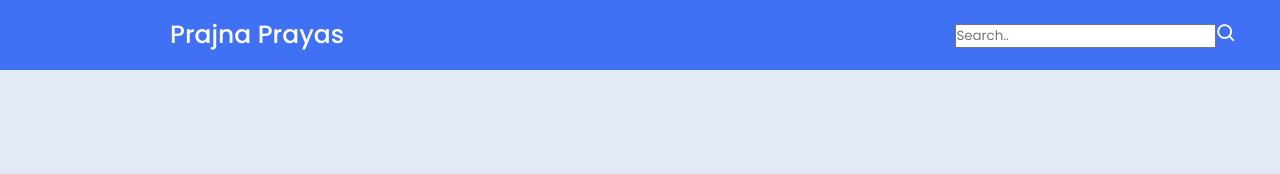
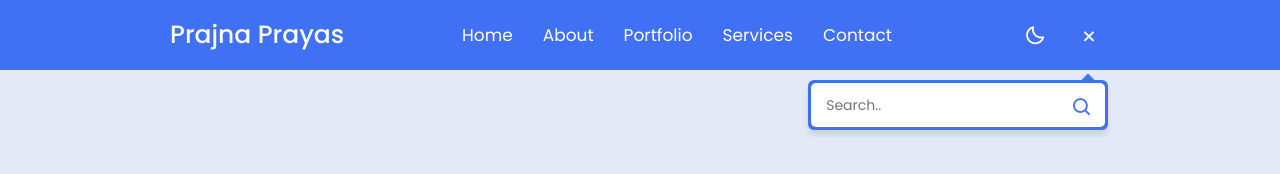
Before and after one commit to Prajna1999/portfolio, a website built with Parcel: page index.html in a window 1280 px wide. Both pictures are taken after a click on the icon 1085 px from the left and 35 px from the top of the page. Built offline with nearby package versions, Linux system fonts and the light colour scheme.

Commit message:
Fix: alignment issues

```diff
--- a/index.html
+++ b/index.html
@@ -22,7 +22,7 @@
       <div class="nav-bar">
         <span class="logo"><a href="#">Prajna Prayas</a></span>
 
-        <!-- <div class="menu">
+        <div class="menu">
           <ul class="nav-links">
             <li><a href="#">Home</a></li>
             <li><a href="#">About</a></li>
@@ -30,20 +30,23 @@
             <li><a href="#">Services</a></li>
             <li><a href="#">Contact</a></li>
           </ul>
-				</div> -->
+				</div>
         <div class="darkLight-searchBox">
           <div class="dark-light">
             <i class="bx bx-moon moon"></i>
             <i class="bx bx-sun sun"></i>
           </div>
           <div class="searchBox">
+            <div class="searchToggle">
               <i class="bx bx-x cancel"></i>
               <i class="bx bx-search search"></i>
+            </div>
 
               <div class="search-field">
                   <input type="text" placeholder="Search..">
                   <i class="bx bx-search"></i>
               </div>
+
           </div>
         </div>
       </div>
--- a/src/index.js
+++ b/src/index.js
@@ -4,7 +4,7 @@
 const body = document.querySelector("body");
 const nav = document.querySelector("nav");
 const modeToggle = document.querySelector(".dark-light");
-const searchToggle = document.querySelector(".searchBox");
+const searchToggle = document.querySelector(".searchToggle");
 
 //Event Listeners
 modeToggle.addEventListener("click", () => {
--- a/src/styles.css
+++ b/src/styles.css
@@ -107,6 +107,11 @@ nav {
   cursor: pointer;
   font-size: 22px;
   transition: all 0.3s ease;
+
+}
+.searchBox i{
+  bottom: 8px;
+  right: 5px;
 }
 .dark-light i.sun {
   opacity: 0;
@@ -120,17 +125,96 @@ nav {
   opacity:0;
   pointer-events: auto;
 }
-.searchBox i.cancel {
+.searchToggle i.cancel {
   opacity: 0;
   pointer-events: none;
 }
 
-.searchBox.active i.cancel{
+.searchToggle.active i.cancel{
   opacity: 1;
   pointer-events: auto;
 }
 
-.searchBox.active i.search{
+.searchToggle.active i.search{
   opacity: 0;
   pointer-events: auto;
 }
+
+.searchBox{
+  position: relative;
+}
+.searchBox .search-field {
+  position: absolute;
+  bottom: -85px;
+  right: 5px;
+  height: 50px;
+  width: 300px;
+  background-color:var(--nav-color);
+  display: flex;
+  align-items: center;
+  border-radius: 6px;
+  padding: 3px;
+  opacity: 0;
+  box-shadow: 0 5px 5px rgba(0,0,0,0.1);
+  pointer-events: none;
+  transition: all 0.3s ease;
+
+
+
+
+  /* justify-content: center; */
+}
+.searchToggle.active ~ .search-field{
+  opacity: 1;
+  pointer-events: auto;
+  bottom: -75px;
+  right: -0.2rem;
+}
+.search-field::before{
+  content: '';
+  position: absolute;
+  height: 12px;
+  width: 12px;
+  right: 14px;
+  top: -4px;
+  background-color: var(--nav-color);
+  transform: rotate(-45deg);
+  z-index: -1;
+}
+.search-field input{
+  height: 100%;
+  width: 100%;
+  outline: none;
+  padding: 0 45px 0 15px;
+  border: none;
+  color: var(--search-text);
+  font-size: 14px;
+  font-weight: 400;
+  border-radius: 5px;
+
+
+
+}
+.search-field i{
+  position: absolute;
+  right: 15px;
+  color: var(--nav-color);
+  font-size: 22px;
+  cursor: pointer;
+  bottom: 12px;
+}
+
+/* Responsoveness for small screen devices */
+@media (max-width:790px){
+  .menu{
+    position: fixed;
+    height: 100%;
+    width: 320px;
+    left: 0;
+    top: 0;
+    background-color: var(--side-nav);
+  }
+  .nav-bar .nav-links{
+    flex-direction: column;
+  }
+}
```
Lines whose indentation alone changed are shown as unchanged.
